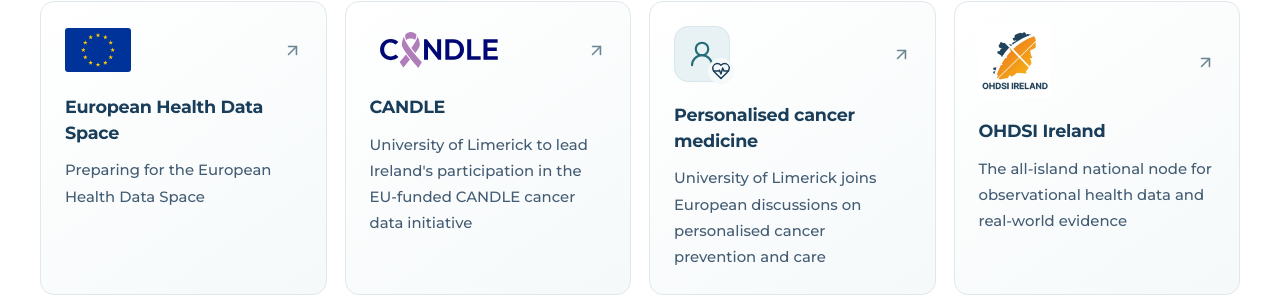
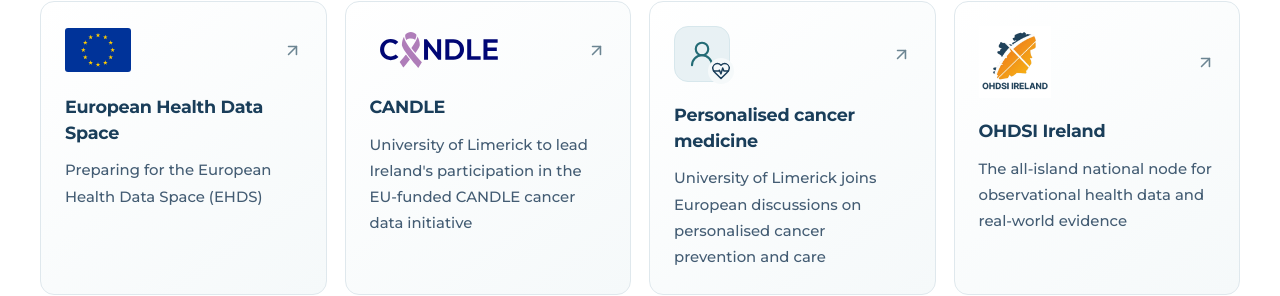
Before and after one commit to eHealthHub4Cancer/ehealth_hub, a React (Create React App) app: page / in a window 1280 px wide. Shown: the part 2131-2427 px from the top of the page. Built offline with nearby package versions, Linux system fonts and the light colour scheme; no server answers.

Commit message:
Name EHDS in the homepage European research card title

```diff
--- a/src/components/EuropeanResearch.js
+++ b/src/components/EuropeanResearch.js
@@ -15,7 +15,7 @@ const items = [
     logo: euFlag,
     logoAlt: "European Union flag",
     logoClass: "european-research-eu-flag",
-    title: 'Preparing for the European Health Data Space',
+    title: 'Preparing for the European Health Data Space (EHDS)',
   },
   {
     path: '/news/ul-leads-ireland-in-eu-candle-cancer-data-project',
```
